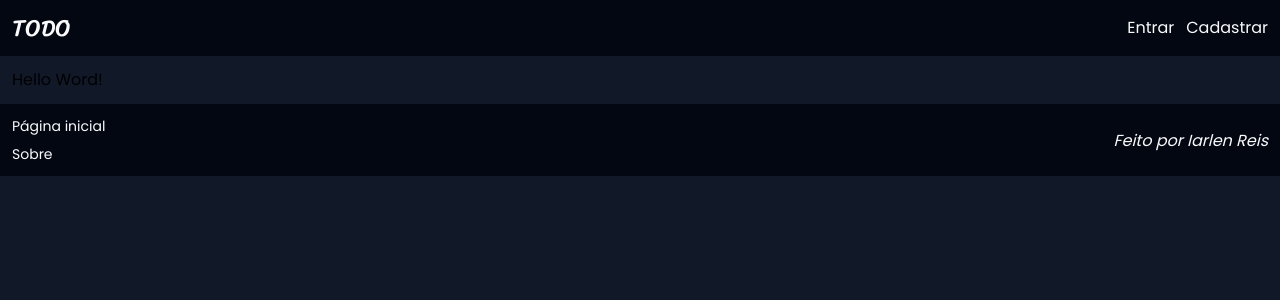
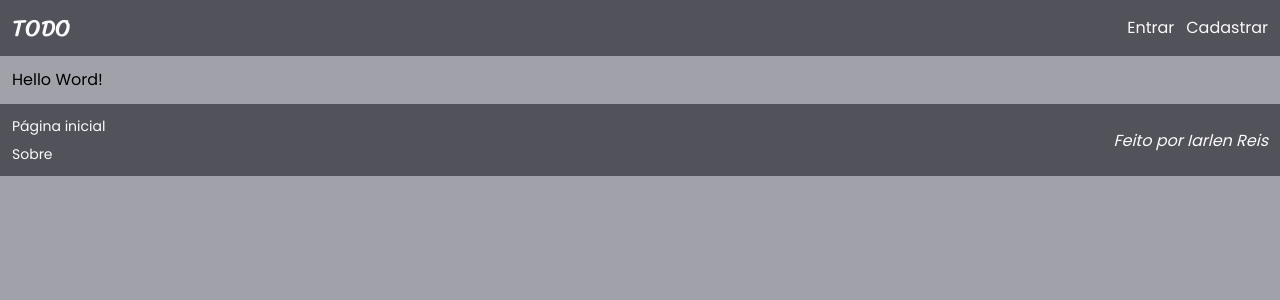
Before and after one commit to secret-star1202/Next-TailwindCSS-PostgreSQL, a Next.js app: page / in a window 1280 px wide. Shown: the top 300 px of the page. Built offline with nearby package versions, Linux system fonts and the light colour scheme.

Commit message:
styles: changing the background of the body, background of the Header and Footer components.

```diff
--- a/src/app/layout.tsx
+++ b/src/app/layout.tsx
@@ -26,7 +26,7 @@ export default function RootLayout({ children }: { children: ReactNode }) {
   return (
     <html lang="en">
       <body
-        className={`${SrirachaFont.variable} ${poppinsFont.variable} bg-gray-900`}
+        className={`${SrirachaFont.variable} ${poppinsFont.variable} bg-zinc-400`}
       >
         <Header />
         <GlobalContainer>{children}</GlobalContainer>
--- a/src/components/Footer.tsx
+++ b/src/components/Footer.tsx
@@ -3,7 +3,7 @@ import React from 'react'
 
 export const Footer = () => {
   return (
-    <footer className="flex w-full items-center justify-center bg-gray-950">
+    <footer className="flex w-full items-center justify-center bg-zinc-600">
       <div className="flex w-full max-w-[1300px] items-center justify-between p-3 ">
         <ul className="flex list-none flex-col gap-2">
           <li className="font-body text-sm text-zinc-50 hover:text-zinc-200">
--- a/src/components/Header.tsx
+++ b/src/components/Header.tsx
@@ -3,7 +3,7 @@ import React from 'react'
 
 export const Header = () => {
   return (
-    <header className="flex w-full items-center justify-center bg-gray-950">
+    <header className="flex w-full items-center justify-center bg-zinc-600">
       <nav className="flex w-full max-w-[1300px] items-center justify-between p-3">
         <Link
           href="/"
```
